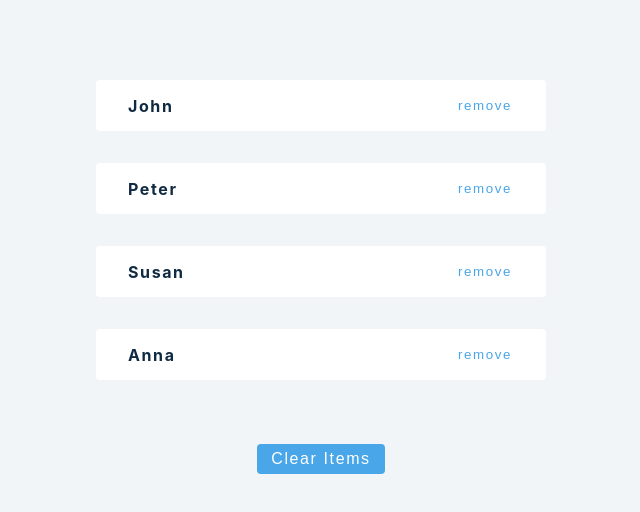
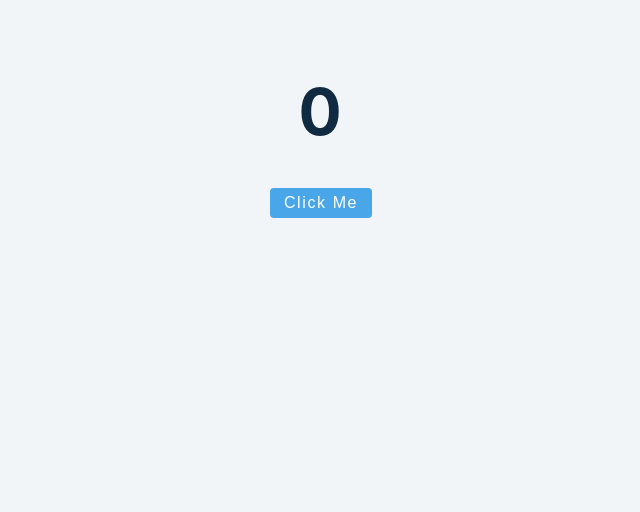
Before and after one commit to Vaishakbg/react-tutorial, a React (Create React App) app: page / in a window 1280 px wide. Shown: the top 512 px of the page, without its empty margins (319-959 px from the left). Built offline with nearby package versions, Linux system fonts and the light colour scheme.

Commit message:
useEffect-basics

```diff
--- a/src/App.js
+++ b/src/App.js
@@ -1,9 +1,9 @@
 import React from "react";
-import UseStateArray from "./tutorial/1-useState/setup/3-useState-array";
+import UseEffectBasics from "./tutorial/2-useEffect/1-useEffect-basics";
 function App() {
   return (
     <div className="container">
-      <UseStateArray />
+      <UseEffectBasics />
     </div>
   );
 }
--- a/src/tutorial/2-useEffect/1-useEffect-basics.js
+++ b/src/tutorial/2-useEffect/1-useEffect-basics.js
@@ -1,9 +1,28 @@
-import React, { useState, useEffect } from 'react';
+import React, { useState, useEffect } from "react";
 // by default runs after every re-render
 // cleanup function
 // second parameter
 const UseEffectBasics = () => {
-  return <h2>useEffect Basics</h2>;
+  const [value, setValue] = useState(0);
+  useEffect(() => {
+    console.log("call useeffect");
+    if (value > 0) document.title = `New Messages (${value})`;
+  }, [value]);
+
+  useEffect(() => {
+    console.log("hello");
+  }, []);
+
+  console.log("render comp");
+
+  return (
+    <>
+      <h1>{value}</h1>
+      <button className="btn" onClick={() => setValue(value + 1)}>
+        click me
+      </button>
+    </>
+  );
 };
 
 export default UseEffectBasics;
```
